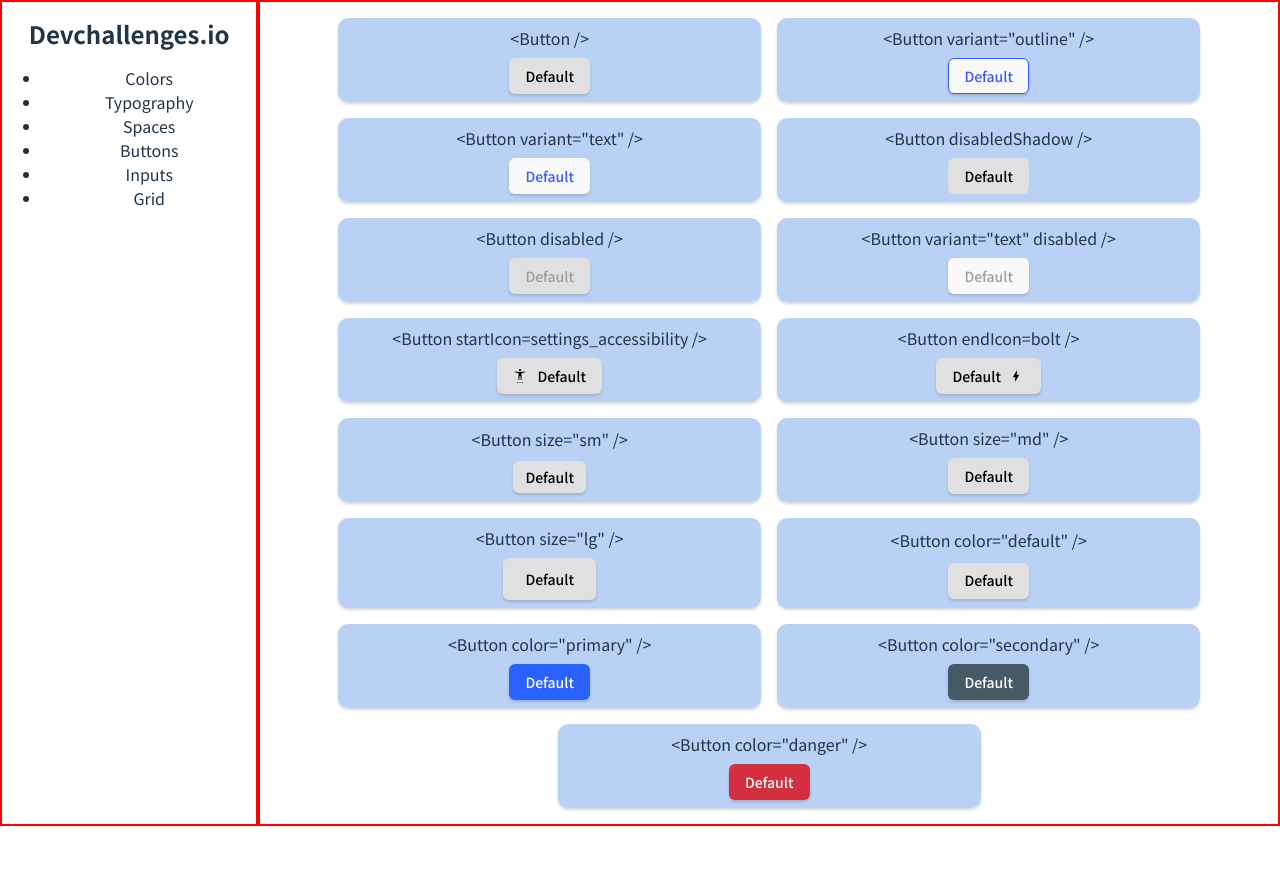
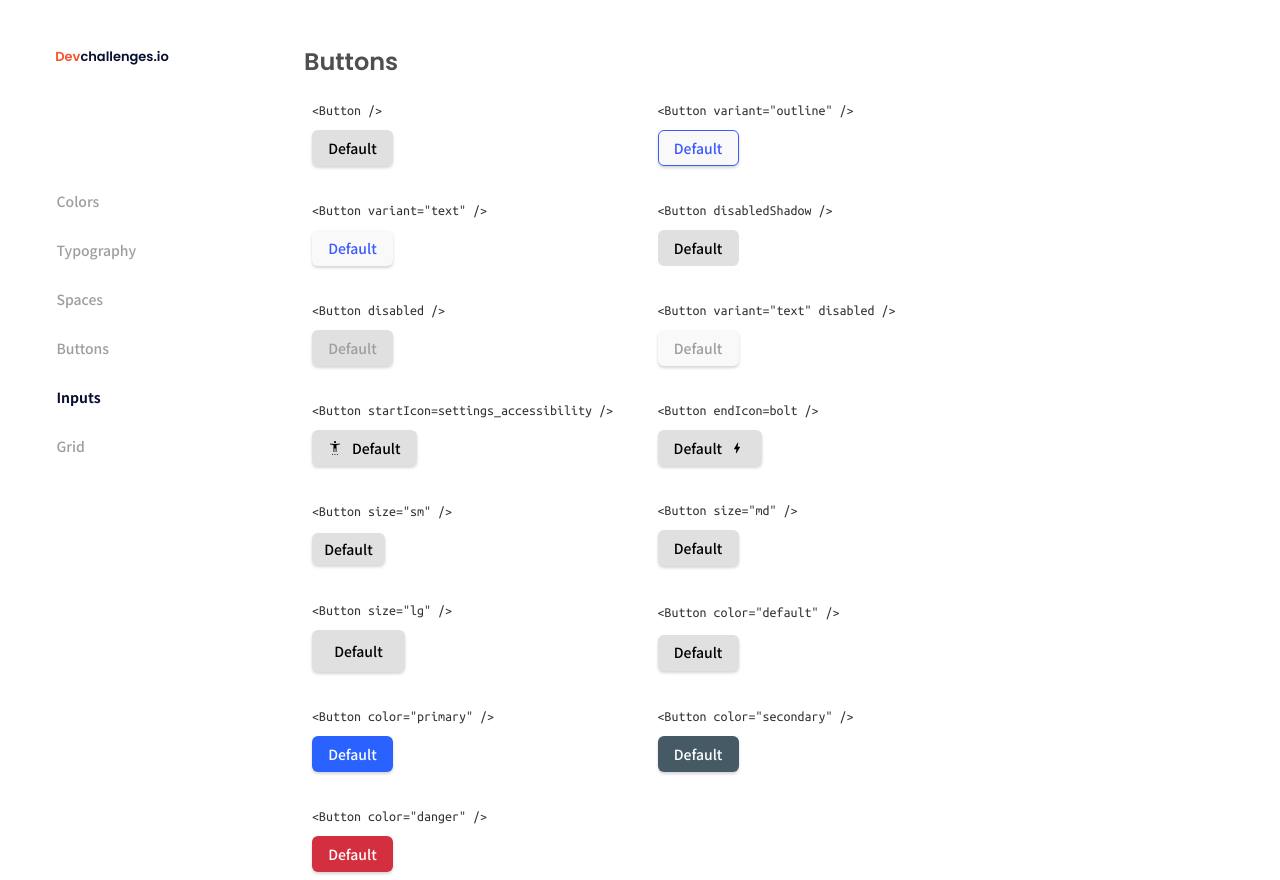
Before and after one commit to emifrese/button-challenge, a React (Vite) app: page /challenge in a window 1280 px wide. Before the commit the page ends 826 px from the top, so only its background shows below. Built offline with nearby package versions, Linux system fonts and the light colour scheme.

Commit message:
finished project

```diff
--- a/src/components/Button/Button.jsx
+++ b/src/components/Button/Button.jsx
@@ -88,7 +88,7 @@ const Button = ({
 
   return (
     <div className={classes.buttonContainer}>
-      <p>{title}</p>
+      <p className={classes.buttonTitle}>{title}</p>
       <button
         className={classButton}
         style={style}
--- a/src/components/Button/Button.module.css
+++ b/src/components/Button/Button.module.css
@@ -1,19 +1,21 @@
 .buttonContainer {
     display: flex;
     flex-wrap: wrap;
-    justify-content: center;
+    justify-content: flex-start;
     align-items: center;
     padding: 0.5rem;
     gap: 0.5rem;
-    width: 40%;
-    background-color: rgba(119, 164, 237,0.5);
-    border-radius: 10px;
-    box-shadow: 0px 2px 3px 0px #33333333;
+    width: 35%;
 }
 
-p {
+.buttonTitle {
+    font-family: 'Ubuntu Mono';
+    font-size: 14px;
+    font-weight: 400;
+    color: #333333;
     width: 100%;
     margin: 0;
+    text-align: left;
 }
 
 button {
--- a/src/components/Button/ButtonsWrappers.jsx
+++ b/src/components/Button/ButtonsWrappers.jsx
@@ -1,11 +1,14 @@
-import React from 'react'
+import React from "react";
 
-import classes from './ButtonsWrappers.module.css'
+import classes from "./ButtonsWrappers.module.css";
 
-const ButtonsWrappers = ({children}) => {
+const ButtonsWrappers = ({ children }) => {
   return (
-    <div className={classes.buttonsWrappers}>{children}</div>
-  )
-}
+    <div className={classes.buttonsWrappers}>
+      <h2 className={classes.buttonPageTitle}>Buttons</h2>
+      {children}
+    </div>
+  );
+};
 
-export default ButtonsWrappers
+export default ButtonsWrappers;
--- a/src/components/Button/ButtonsWrappers.module.css
+++ b/src/components/Button/ButtonsWrappers.module.css
@@ -1,9 +1,19 @@
 .buttonsWrappers {
     display: flex;
-    justify-content: center;
+    justify-content: flex-start;
     flex-wrap: wrap;
     gap: 1rem;
-    border: 2px solid red;
-    padding: 1rem 0;
+    padding: 0 5rem;
     width: 80%;
 }
+
+.buttonPageTitle {
+    width: 100%;
+    text-align: left;
+    margin: 0;
+    font-family: 'Poppins';
+    font-size: 24px;
+    font-weight: 500;
+    color: #4F4F4F;
+    margin-top: 50px;
+}
--- a/src/components/SideBar/SideBar.module.css
+++ b/src/components/SideBar/SideBar.module.css
@@ -1,4 +1,3 @@
 .sideBarContainer {
     width: 20%;
-    border: 2px solid red;
 }
--- a/src/components/SideBar/SideBarMenu.jsx
+++ b/src/components/SideBar/SideBarMenu.jsx
@@ -1,4 +1,6 @@
 import React from "react";
+
+import classes from './SideBarMenu.module.css'
 
 const SideBarMenu = () => {
   return (
@@ -8,7 +10,7 @@ const SideBarMenu = () => {
         <li>Typography</li>
         <li>Spaces</li>
         <li>Buttons</li>
-        <li>Inputs</li>
+        <li><em>Inputs</em></li>
         <li>Grid</li>
       </ul>
     </div>
--- a/src/components/SideBar/SideBarMenu.module.css
+++ b/src/components/SideBar/SideBarMenu.module.css
@@ -0,0 +1,20 @@
+ul {
+    list-style-type: none;
+    font-family: 'Noto Sans JP';
+    font-size: 14px;
+    font-weight: 500;
+    text-align: left;
+    margin: 0;
+    margin-top: 120px;
+    padding-left: 56.5px;
+}
+
+li {
+    color: #9E9E9E;
+    margin-bottom: 25px;
+}
+
+em {
+    font-weight: 700;
+    color: #090f31
+}
--- a/src/components/UI/Header.jsx
+++ b/src/components/UI/Header.jsx
@@ -4,7 +4,7 @@ import classes from './Header.module.css'
 
 const Header = () => {
   return (
-    <div><h2>Devchallenges.io</h2></div>
+    <div><h2 className={classes.title}><em style={{color: '#F7542E'}}>Dev</em>challenges.io</h2></div>
   )
 }
 
--- a/src/components/UI/Header.module.css
+++ b/src/components/UI/Header.module.css
@@ -0,0 +1,7 @@
+.title {
+    font-family: 'Poppins';
+    font-size: 13px;
+    color: #090F31;
+    margin-top: 45px;
+    margin-bottom: o;
+}
--- a/src/index.css
+++ b/src/index.css
@@ -1,7 +1,6 @@
-@import url('https://fonts.googleapis.com/css2?family=Noto+Sans+JP:wght@400;500;700&display=swap');
+@import url('https://fonts.googleapis.com/css2?family=Noto+Sans+JP:wght@400;500;700&family=Poppins:wght@600&family=Ubuntu+Mono&display=swap');
 
 :root {
-  font-family: 'Noto Sans JP';
   font-size: 16px;
   line-height: 24px;
   font-weight: 400;
--- a/src/pages/MainPage.jsx
+++ b/src/pages/MainPage.jsx
@@ -17,7 +17,7 @@ const MainPage = () => {
         <h3>
           <a href="/challenge">Demo</a>
           <span> | </span>
-          <a href="https://{your-url-to-the-solution}">Solution</a>
+          <a href="https://github.com/emifrese/button-challenge">Solution</a>
           <span> | </span>
           <a href="https://devchallenges.io/challenges/ohgVTyJCbm5OZyTB2gNY">
             Challenge
```
Also changed, not shown: 1 other file (tests, documents, lock files or other folders).
